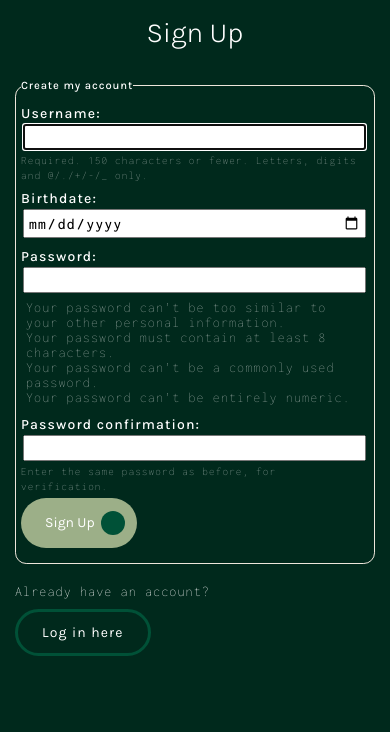
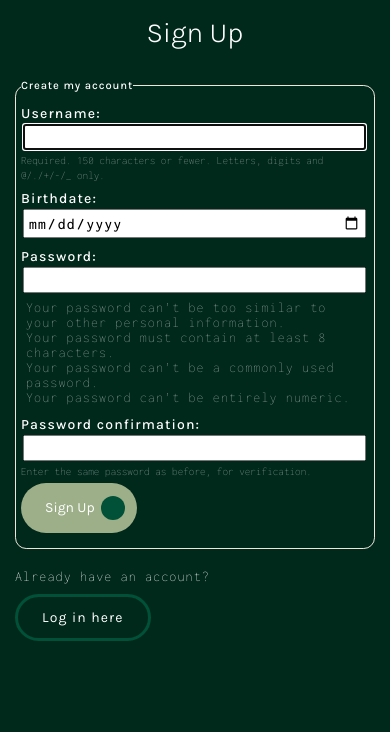
Before and after one commit to lanewells/rooted, a Django app: page /accounts/signup/ in a window 390 px wide. Shown: the part 87-819 px from the top of the page. After the commit the page ends 728 px from the top, so only its background shows below. Run offline with Django 5.2, Linux system fonts and the light colour scheme.

Commit message:
Preparing for mobile responsiveness tests.

```diff
--- a/main_app/static/css/forms.css
+++ b/main_app/static/css/forms.css
@@ -87,6 +87,7 @@ fieldset p {
     color: white;
     opacity: 60%;
     font-size: 0.8em;
+    letter-spacing: normal;
 }
 
 @media  (max-width: 600px) {
```
